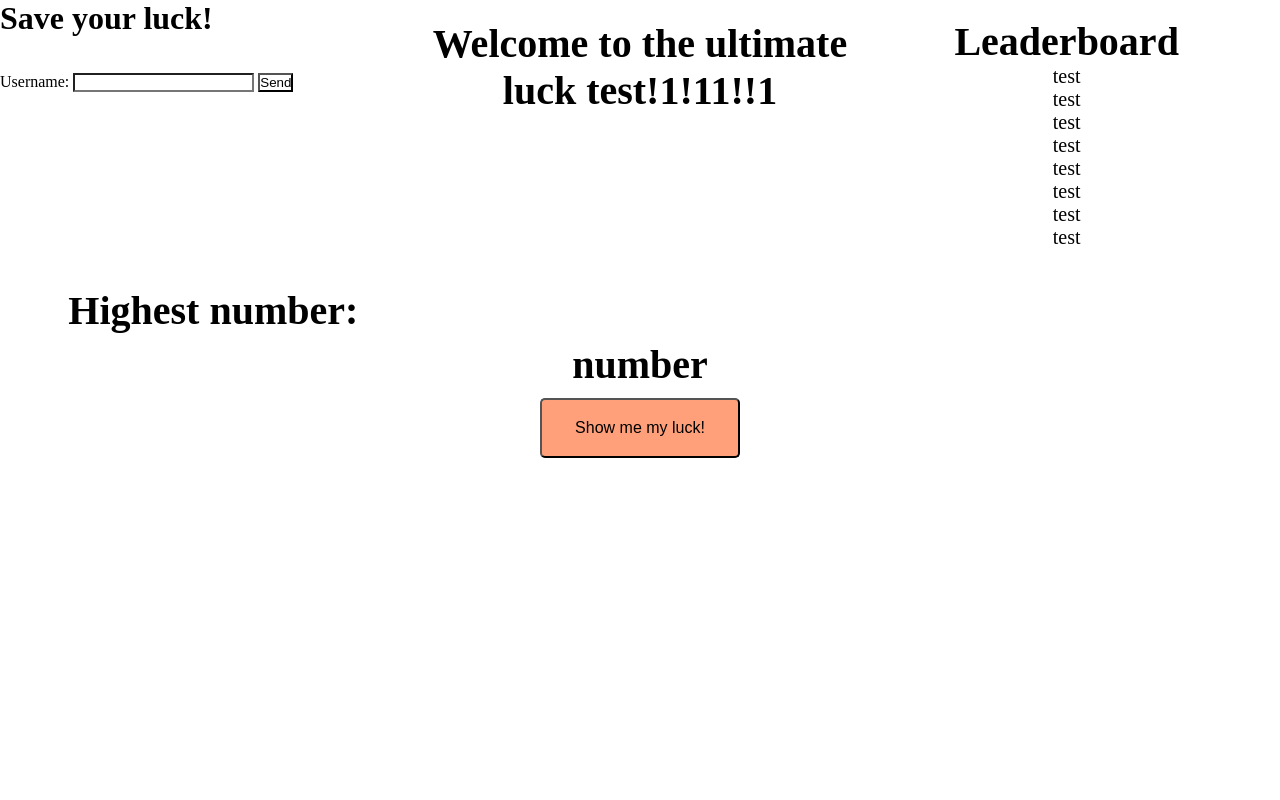
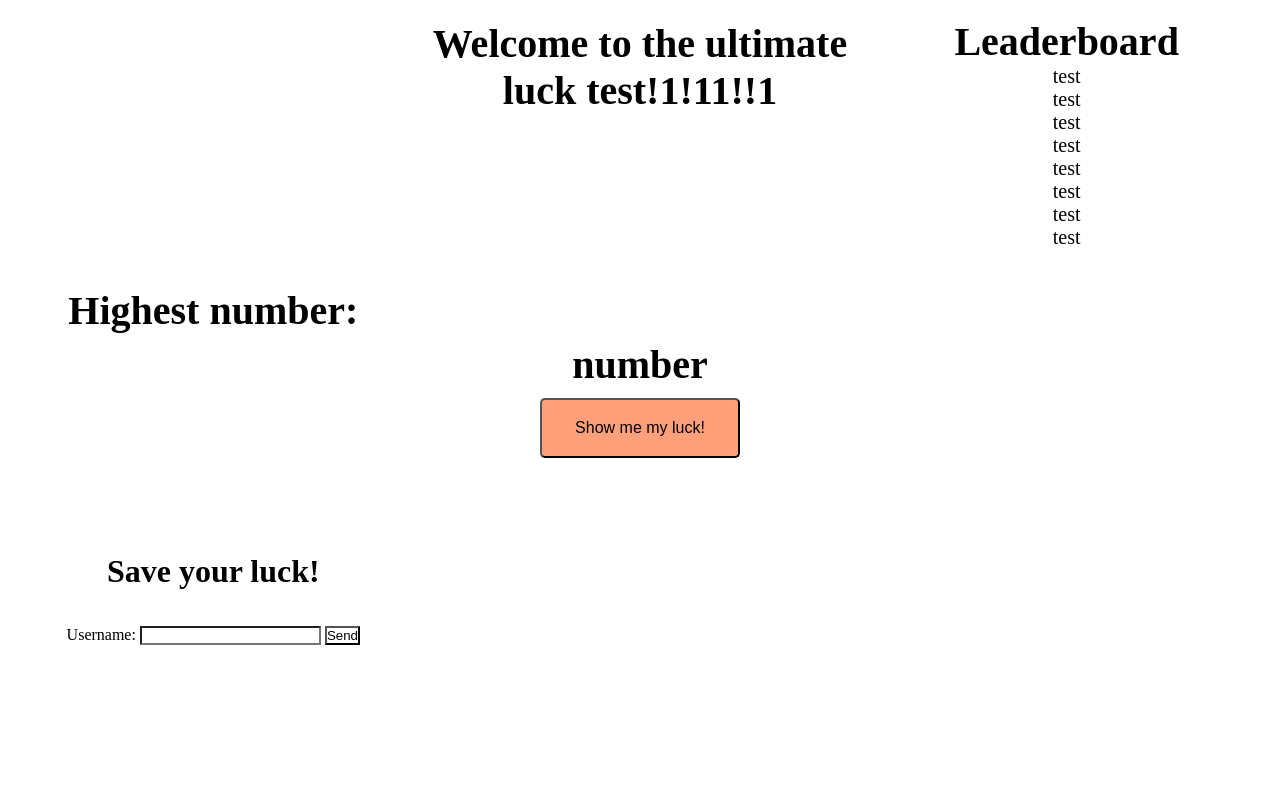
Before and after one commit to CaioaPy/The-Ultimate-Luck-Test, a plain HTML site: page src/index.html in a window 1280 px wide. Drawn offline with Linux system fonts and the light colour scheme.

Commit message:
put the form in grid

```diff
--- a/src/style.css
+++ b/src/style.css
@@ -39,6 +39,13 @@ h1#highH1{
     font-size: 90px;
 }
 
+div.userRegister{
+    grid-column: 1;
+    grid-row: 3;
+    text-align: center;
+    margin-top: 20px;
+}
+
 div.container{
     grid-column: 2;
     grid-row: 2;
```
